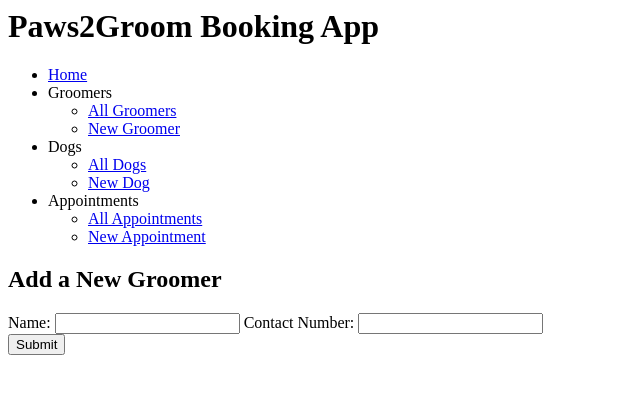
After one commit to Vinn13-B/CodeClan-python-project-dog-groomers, a Flask app: page /groomers/new in a window 1280 px wide. The commit adds this page. Shown: the top 394 px of the page, without its empty margins (0-640 px from the left). Run offline with Flask 2, Linux system fonts and the light colour scheme.

Commit message:
13th commit, groomer controller & templates added

```diff
--- a/app.py
+++ b/app.py
@@ -2,11 +2,13 @@ from flask import Flask, render_template
 
 from controllers.dogs_controller import dogs_blueprint
 from controllers.appointments_controller import appointments_blueprint
+from controllers.groomers_controller import groomers_blueprint
 
 app = Flask(__name__)
 
 app.register_blueprint(dogs_blueprint)
 app.register_blueprint(appointments_blueprint)
+app.register_blueprint(groomers_blueprint)
 
 
 @app.route("/")
@@ -14,4 +16,4 @@ def main():
     return render_template('index.html')
 
 if __name__ == '__main__':
-    app.run()
+    app.run(debug=True)
--- a/console.py
+++ b/console.py
@@ -29,9 +29,9 @@ dog_repository.save(dog2)
 dog_repository.save(dog3)
 
 # SAVE entries to groomers
-groomer1 = Groomer("Ailie")
-groomer2 = Groomer("Victoria")
-groomer3 = Groomer("Sarah")
+groomer1 = Groomer("Ailie", "07930444444")
+groomer2 = Groomer("Victoria", "07930555555")
+groomer3 = Groomer("Sarah", "07930666666")
 groomer_repository.save(groomer1)
 groomer_repository.save(groomer2)
 groomer_repository.save(groomer3)
--- /dev/null
+++ b/controllers/groomers_controller.py
@@ -0,0 +1,73 @@
+# controller and routes for groomers
+
+from flask import Blueprint, Flask, redirect, render_template, request
+
+from models.dog import Dog
+from models.appointment import Appointment
+from models.groomer import Groomer
+
+import repositories.dog_repository as dog_repository
+import repositories.appointment_repository as appointment_repository
+import repositories.groomer_repositories as groomer_repository
+
+groomers_blueprint = Blueprint("groomers", __name__)
+
+
+# SELECT ALL groomers
+# index
+@groomers_blueprint.route("/groomers")
+def groomers():
+    groomers = groomer_repository.select_all()
+    return render_template("groomers/index.html", groomers=groomers)
+
+
+# SELECT groomer by id
+# show
+@groomers_blueprint.route("/groomers/<id>")
+def show_groomer(id):
+    groomer = groomer_repository.select(id)
+    appointments = groomer_repository.appointments(id)
+    dogs = dog_repository.select_all()
+    return render_template("groomers/show.html", groomer=groomer, appointments=appointments, dogs = dogs)
+
+
+# EDIT groomer
+# edit
+@groomers_blueprint.route("/groomers/<id>/edit", methods=["POST"])
+def edit_groomer(id):
+    groomer = groomer_repository.select(id)
+    return render_template("groomers/edit.html", groomer=groomer)
+
+
+# UPDATE groomer
+@groomers_blueprint.route("/groomers/<id>", methods=["POST"])
+def update_groomer(id):
+    name = request.form["name"]
+    contact_number = request.form["contact_number"]
+    groomer = Groomer(name, contact_number, id)
+    groomer_repository.update(groomer)
+    return redirect("/groomers")
+
+
+# DELETE groomer
+@groomers_blueprint.route("/groomers/<id>/delete", methods=["POST"])
+def delete_groomer(id):
+    groomer_repository.delete(id)
+    return redirect("/groomers")
+
+
+# create new groomer
+# new
+@groomers_blueprint.route("/groomers/new")
+def new_groomer():
+    return render_template("/groomers/new.html")
+
+
+# SAVE new groomer
+@groomers_blueprint.route("/groomers", methods=["POST"])
+def create_groomer():
+    name = request.form["name"]
+    contact_number = request.form["contact_number"]
+    new_groomer = Groomer(name, contact_number)
+    groomer_repository.save(new_groomer)
+    return redirect("/groomers")
--- a/db/paws2groom.sql
+++ b/db/paws2groom.sql
@@ -16,7 +16,8 @@ CREATE TABLE dogs (
 
 CREATE TABLE groomers (
     id SERIAL PRIMARY KEY,
-    name VARCHAR(255)
+    name VARCHAR(255),
+    contact_number VARCHAR(255)
 );
 
 CREATE TABLE appointments (
--- a/models/groomer.py
+++ b/models/groomer.py
@@ -2,6 +2,7 @@
 
 class Groomer:
 
-    def __init__(self, name, id = None):
+    def __init__(self, name, contact_number, id = None):
         self.name = name
+        self.contact_number = contact_number
         self.id = id
--- a/templates/appointments/show.html
+++ b/templates/appointments/show.html
@@ -3,6 +3,7 @@
 
 <h2>{{ appointment.date }}</h2>
 <h2>{{ appointment.time }}</h2>
+<p>Groomer: {{ appointment.groomer.name }}</p>
 <p>Dog: <a href="/dogs/{{ appointment.dog.id }}">{{ appointment.dog.name }}</a></p>
 <p>Breed: {{ appointment.dog.breed }}</p>
 <p>Owner: {{ appointment.dog.owner_last_name }}</p>
--- a/templates/base.html
+++ b/templates/base.html
@@ -12,6 +12,13 @@
         <nav>
             <ul>
                 <li><a href="/">Home</a></li>
+                <li>
+                    Groomers
+                    <ul>
+                        <li><a href="/groomers">All Groomers</a></li>
+                        <li><a href="/groomers/new">New Groomer</a></li>
+                    </ul>
+                </li>
                 <li>
                     Dogs
                     <ul>
--- /dev/null
+++ b/templates/groomers/new.html
@@ -0,0 +1,18 @@
+{% extends "base.html" %}
+{% block content %}
+
+<h2>Add a New Groomer</h2>
+
+<form action="/groomers" method="POST">
+    <div>
+        <label for="name">Name:</label>
+        <input type="text" id="name" name="name">
+        <label for="name">Contact Number:</label>
+        <input type="text" id="contact_number" name="contact_number">
+    </div>
+    <div>
+        <input type="submit">
+    </div>
+</form>
+
+{% endblock %}
```
Also changed, not shown: controllers/appointments_controller.py (+16 -7 lines), repositories/groomer_repositories.py (+6 -6 lines), templates/appointments/edit.html (+8 -0 lines), templates/appointments/new.html (+9 -1 lines), templates/groomers/edit.html (added, +18 -0 lines), templates/groomers/index.html (added, +13 -0 lines), templates/groomers/show.html (added, +22 -0 lines), tests/groomer_tests.py (+4 -1 lines).
